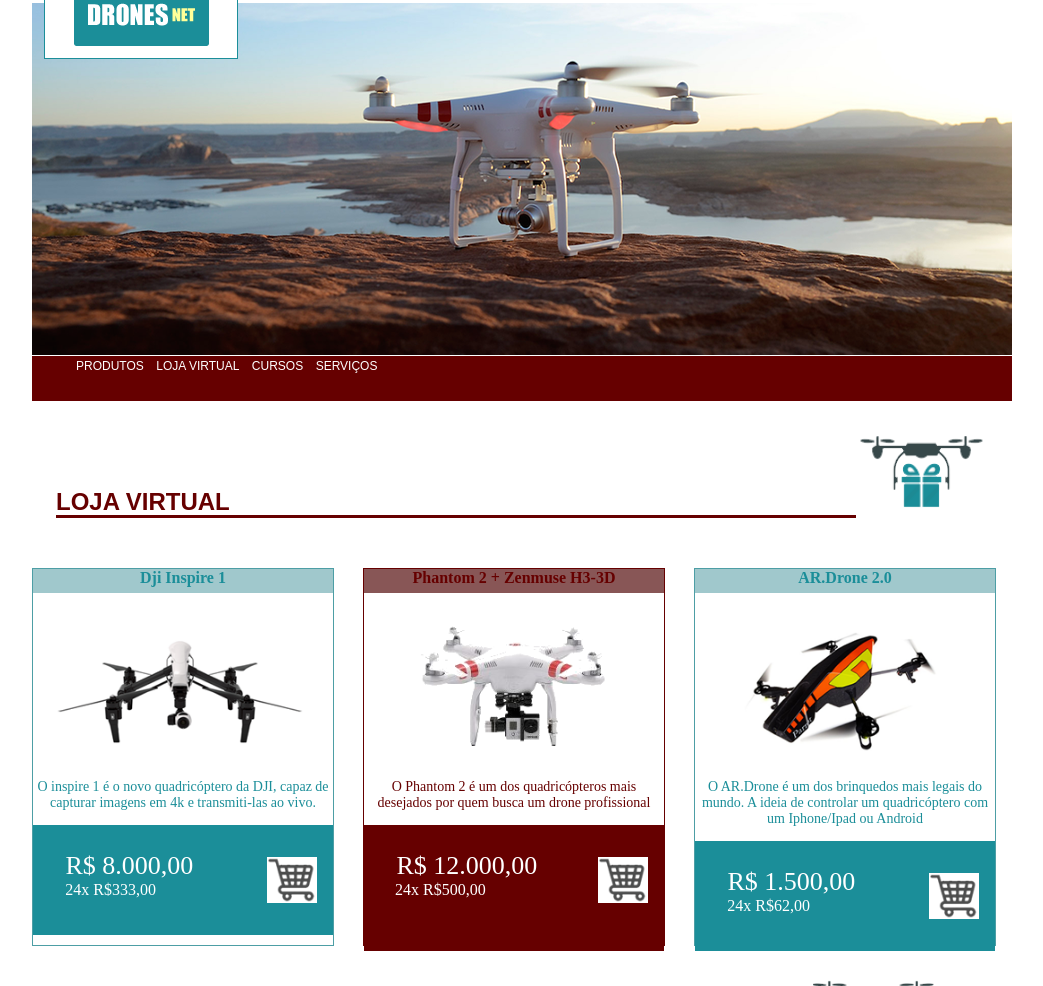
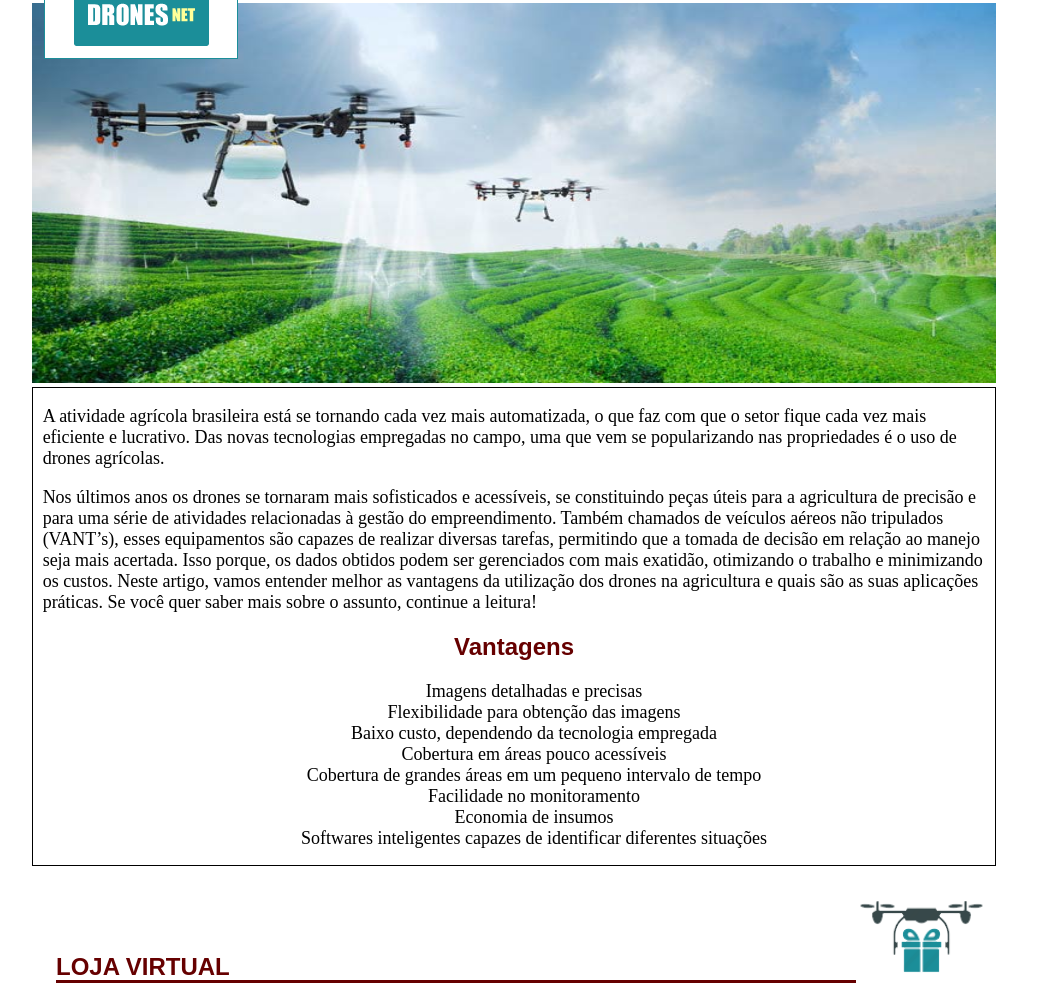
Before and after one commit to JustRonis/FIAP_Pitch, a plain HTML site: page index.html in a window 1280 px wide. Shown: the part 87-1073 px from the top of the page, without its empty margins (126-1169 px from the left). Drawn offline with Linux system fonts and the light colour scheme.

Commit message:
subindo codigo dronesnet pitch

```diff
--- a/css/estilo.css
+++ b/css/estilo.css
@@ -45,36 +45,14 @@ header{
     font-size: 12px;
 
 }
+#banner_principal{
+
+    width: 100%;
+    height: 380px
+}
 
  #destaque_nav{
     background-color: #92c9ce;
-}
-
-
-.cabecalho_baixo {
-
-    width: 980px;
-    height: 45px;
-    background-color: #660000;
-    font-family: Arial;
-    margin-top: -1.2em;
-
-}
-
-
-
-.cabecalho_baixo li{
-    display: inline;
-    padding: 0.25em;
-
-}
-
-.cabecalho_baixo a{
-    text-transform: uppercase;
-    text-decoration: none;
-    color: white;
-    font-size: 12px;
-
 }
 
 
@@ -96,22 +74,50 @@ header{
     height: 77px;
     display: inline;
     margin-top: 2em;
+
 }
+.text_drone_irrigação{
+    border: 1px solid black;
+}
+
+.text_drone_irrigação p{
+    font-size: 18px;
+    width: 98%;
+    margin-left: auto;
+    margin-right: auto;
+}
+.text_drone_irrigação h2{
+    font-family: Arial;
+    color: #660000;
+    text-align: center;
+
+}
+.text_drone_irrigação ul{
+    text-align: center;
+
+}
+
+.text_drone_irrigação li{
+
+    font-size: 18px;
+    list-style-type: none;
+}
+
+
 
 
 .loja_virtual_cards{
     margin-top: 0.75em;
     display: flex;
     justify-content: space-between;
-
     align-items: center;
-
+    border-bottom: 2px solid black;
 }
 
 .loja_virtual_drone_sem_destaque{
 
-    height: 376px;
-    width: 300px;
+    height: 100%;
+    width: 100%;
     border: 1px solid #4d9ea5;
     margin-top: 2.5em;
 
@@ -128,8 +134,8 @@ header{
 
 
 .img_loja_drone_sem_destaque{
-    max-width: 250px;
-    max-height: 250px;
+    height: 100%;
+    width: 100%;
     margin-left: 1.3em;
 
 }
@@ -154,30 +160,11 @@ header{
     margin-left: 1em;
 }
 
-.preco_parcelado_loja_virtual_loja_sem_destaque{
-    font-size: 16px;
-    color:white;
-    margin-top: 3.5em;
-    margin-left: -8em;
-    float: left;
-
-}
-
-.imagem_carrinho_loja_virtual{
-    max-width: 50px;
-    max-height: 50px;
-    float: right;
-    margin-top: 2em;
-    margin-right: 1em;
-    background-color: white;
-
-
-}
 
 .loja_virtual_drone_com_destaque{
 
-    height: 376px;
-    width: 300px;
+    height: 100%;
+    width: 100%;
     border: 1px solid #660000;
     margin-top: 2.5em;
 }
@@ -194,8 +181,8 @@ header{
 
 
 .img_loja_drone_com_destaque{
-    max-width: 250px;
-    max-height: 250px;
+    width: 100%;
+    height: 100%;
     margin-left: 1.3em;
 }
 
@@ -207,7 +194,7 @@ header{
 
 .valores_loja_virtual_loja_com_destaque{
     background-color: #660000;
-    height: 126px;
+    height: 110px;
 }
 
 .preco_loja_virtual_loja_com_destaque{
@@ -219,18 +206,7 @@ header{
 
 }
 
-.preco_parcelado_loja_virtual_loja_com_destaque{
-    font-size: 16px;
-    color:white;
-    margin-top: 3.5em;
-    margin-left: -8.90em;
-    float: left;
-}
 
-.servicos{
-
-
-}
 
 #titulo_servicos{
     font-family: Arial;
@@ -255,6 +231,7 @@ header{
     display: flex;
     justify-content: space-between;
     align-items: center;
+    border-bottom: 3px solid black;
 }
 
 
@@ -310,7 +287,7 @@ header{
 .rodape_drones{
     display: flex;
     margin-top: 5em;
-    justify-content: flex-start;
+    justify-content: space-around;
 
 }
 .rodape_drones img {
--- a/index.html
+++ b/index.html
@@ -11,7 +11,7 @@
 
 <header class="cabecalho">
     <div class="cabecalho_cima">
-        <img id="logo_principal" src="/img/logo.fw.png" alt="logo da Drones NET">
+        <img id="logo_principal" src="img/logo.fw.png" alt="logo da Drones NET">
         <ul>
             <li id="destaque_nav"><a href="#">home</a></li>
             <li><a href="#">nossas empresas</a></li>
@@ -20,31 +20,40 @@
             <li><a href="#">contato</a></li>
         </ul>
     </div>
-    <img id="banner_principal" src="/img/banner.fw.png" alt="Imagem de um drone">
-    <div class="cabecalho_baixo">
-        <ul>
-            <li><a href="#">produtos</a></li>
-            <li><a href="#">loja virtual</a></li>
-            <li><a href="#">cursos</a></li>
-            <li><a href="#">serviços</a></li>
-        </ul>
-    </div>
+    <img id="banner_principal" src="img/drone_irrigacao.jpg" alt="Imagem de um drone">
+
 </header>
 
+<body>
 
-<body>
+    <div class="text_drone_irrigação">
+        <p >A atividade agrícola brasileira está se tornando cada vez mais automatizada, o que faz com que o setor fique cada vez mais eficiente e lucrativo. Das novas tecnologias empregadas no campo, uma que vem se popularizando nas propriedades é o uso de drones agrícolas.</p>
+        <p>Nos últimos anos os drones se tornaram mais sofisticados e acessíveis, se constituindo peças úteis para a agricultura de precisão e para uma série de atividades relacionadas à gestão do empreendimento. Também chamados de veículos aéreos não tripulados (VANT’s), esses equipamentos são capazes de realizar diversas tarefas, permitindo que a tomada de decisão em relação ao manejo seja mais acertada. Isso porque, os dados obtidos podem ser gerenciados com mais exatidão, otimizando o trabalho e minimizando os custos.
+            Neste artigo, vamos entender melhor as vantagens da utilização dos drones na agricultura e quais são as suas aplicações práticas. Se você quer saber mais sobre o assunto, continue a leitura!</p>
+            <h2>Vantagens</h2>
+            <ul>
+                </li>
+                <li>Imagens detalhadas e precisas</li>
+                <li>Flexibilidade para obtenção das imagens</li>
+                <li>Baixo custo, dependendo da tecnologia empregada</li>
+                <li>Cobertura em áreas pouco acessíveis</li>
+                <li>Cobertura de grandes áreas em um pequeno intervalo de tempo</li>
+                <li>Facilidade no monitoramento</li>
+                <li>Economia de insumos</li>
+                <li>Softwares inteligentes capazes de identificar diferentes situações</li>
+            </ul>
+        </div>
+
     <div class="loja_virtual">
         <h2 id="titulo_loja_virtual">LOJA VIRTUAL</h2>
-        <img id="imagem_drone_titulo_loja_virtual" src="/img/imgDroneA.png" alt="imagem flutuante drone">
+        <img id="imagem_drone_titulo_loja_virtual" src="img/imgDroneA.png" alt="imagem flutuante drone">
         <div class="loja_virtual_cards">
             <div class="loja_virtual_drone_sem_destaque">
                 <h4 class="titulo_loja_drone_sem_destaque">Dji Inspire 1</h4>
                 <img class="img_loja_drone_sem_destaque" src="img/DroneA.png" alt="Imagem do drone Dji Inspire 1">
                 <p class="texto_loja_virtual_loja_sem_destaque">O inspire 1 é o novo quadricóptero da DJI, capaz de capturar imagens em 4k e transmiti-las ao vivo.</p>
                 <div class="valores_loja_virtual_loja_sem_destaque">
-                    <p class="preco_loja_virtual_loja_sem_destaque">R$ 8.000,00</p>
-                    <p class="preco_parcelado_loja_virtual_loja_sem_destaque">24x R$333,00</p>
-                    <img class="imagem_carrinho_loja_virtual" src="img/carrinho.png" alt="imagem carrinho">
+                    <p class="preco_loja_virtual_loja_sem_destaque">Solicitar orçamento</p>
                 </div>
 
             </div>
@@ -54,20 +63,16 @@
                 <img class="img_loja_drone_com_destaque" src="img/DroneB.png" alt="Imagem do drone Phantom 2 + Zenmuse H3-3D">
                 <p class="texto_loja_virtual_loja_com_destaque">O Phantom 2 é um dos quadricópteros mais desejados por quem busca um drone profissional</p>
                 <div class="valores_loja_virtual_loja_com_destaque">
-                    <p class="preco_loja_virtual_loja_com_destaque" >R$ 12.000,00</p>
-                    <p class="preco_parcelado_loja_virtual_loja_com_destaque">24x R$500,00</p>
-                    <img class="imagem_carrinho_loja_virtual" src="img/carrinho.png" alt="imagem carrinho">
+                    <p class="preco_loja_virtual_loja_com_destaque" >Solicitar orçamento</p>
                 </div>
             </div>
 
             <div class="loja_virtual_drone_sem_destaque">
                 <h4 class="titulo_loja_drone_sem_destaque">AR.Drone 2.0</h4>
                 <img class="img_loja_drone_sem_destaque" src="img/DroneC.png" alt="Imagem do drone AR.Drone 2.0">
-                <p class="texto_loja_virtual_loja_sem_destaque">O AR.Drone é um dos brinquedos mais legais do mundo. A ideia de controlar um quadricóptero com um Iphone/Ipad ou Android</p>
+                <p class="texto_loja_virtual_loja_sem_destaque">O AR.Drone é um dos brinquedos mais legais do mundo.</p>
                 <div class="valores_loja_virtual_loja_sem_destaque">
-                    <p class="preco_loja_virtual_loja_sem_destaque">R$ 1.500,00</p>
-                    <p class="preco_parcelado_loja_virtual_loja_sem_destaque">24x R$62,00</p>
-                    <img class="imagem_carrinho_loja_virtual" src="img/carrinho.png" alt="imagem carrinho">
+                    <p class="preco_loja_virtual_loja_sem_destaque">Solicitar orçamento</p>
                 </div>
             </div>
         </div>
@@ -79,7 +84,7 @@
         <div class=servicos_cards>
             <div class="servicos_card_vermelho">
                 <img class="image_cards_servicos" src="img/ServicosA.png" alt="dois homens segurando drones">
-                <h2 class="titulo_servicos_card_vermelho">Cursos</h3>
+                <h2 class="titulo_servicos_card_vermelho">Treinamento</h3>
                 <p class="texto_servicos_card_vermelho">Graças a nossos equipamentos sofisticados podemos lhe oferecer uma experiência incrivel de voo e podemos lhe ensinar como realizar uma captação de vpideos e fotos áreas com alta produção audiovisual. As aulas podem ocorrer também com o equipamento pessoal do aluno</p>
             </div>
 
@@ -108,8 +113,8 @@
     <br>
     <div class="rodape_fundo">
         <img id="rodape_logo" src="img/logo.png" alt="Drones NET">
-        <p class="rodape_texto">Boa Sorte meu amigo! que sua estrada seja feita de campos verdes para que seus pés caminhem para o sucesso...<br>
-        <img id="rodape_img_prof" src="img/imgProfessor.png" alt="imagem da logo da Drones NET">
+        <p class="rodape_texto">Drones net - Ronaldo Luiz Pinto Filho - RM96679<br>
+
     </div>
 
 </footer>
```
Also changed, not shown: img/drone_irrigacao.jpg (added).
